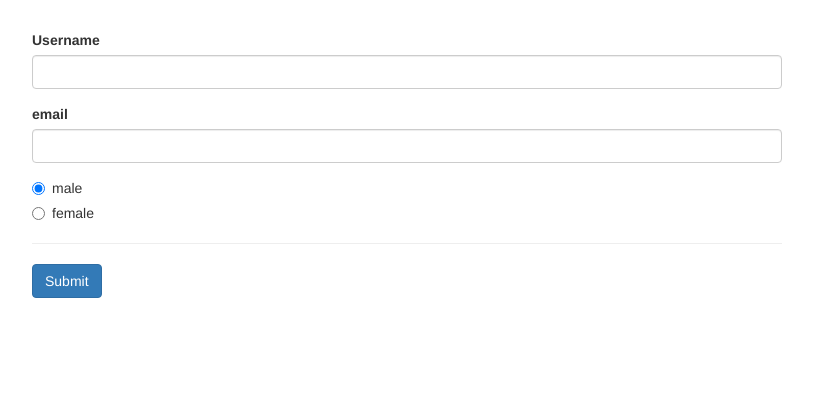
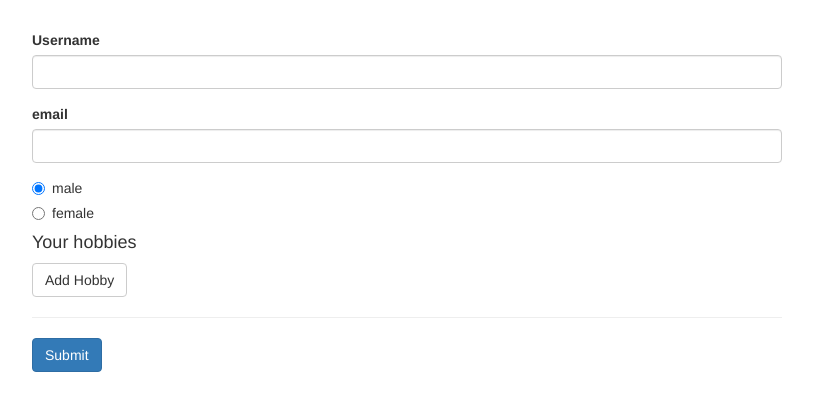
Before and after one commit to babyazalea/angular-form-reactive, an Angular app: page / in a window 1280 px wide. Shown: the top 410 px of the page, without its empty margins (233-1046 px from the left). Built offline with nearby package versions, Linux system fonts and the light colour scheme.

Commit message:
using FormArray

```diff
--- a/src/app/app.component.html
+++ b/src/app/app.component.html
@@ -45,6 +45,18 @@
             }}
           </label>
         </div>
+        <div formArrayName="hobbies">
+          <h4>Your hobbies</h4>
+          <button class="btn btn-default" type="button" (click)="onAddHobby()">
+            Add Hobby
+          </button>
+          <div
+            class="form-group"
+            *ngFor="let hobby of getHobbies(); let i = index"
+          >
+            <input type="text" class="form-control" [formControlName]="i" />
+          </div>
+        </div>
         <span *ngIf="!signupForm.valid && signupForm.touched"
           >Please enter valid data!</span
         >
--- a/src/app/app.component.ts
+++ b/src/app/app.component.ts
@@ -1,5 +1,5 @@
 import { Component, OnInit } from "@angular/core";
-import { FormControl, FormGroup, Validators } from "@angular/forms";
+import { FormArray, FormControl, FormGroup, Validators } from "@angular/forms";
 
 @Component({
   selector: "app-root",
@@ -17,10 +17,20 @@
         email: new FormControl(null, [Validators.required, Validators.email]),
       }),
       gender: new FormControl("male"),
+      hobbies: new FormArray([]),
     });
   }
 
   onSubmit() {
     console.log(this.signupForm);
   }
+
+  onAddHobby() {
+    const control = new FormControl(null, Validators.required);
+    (<FormArray>this.signupForm.get("hobbies")).push(control);
+  }
+
+  getHobbies() {
+    return (<FormArray>this.signupForm.get("hobbies")).controls;
+  }
 }
```
